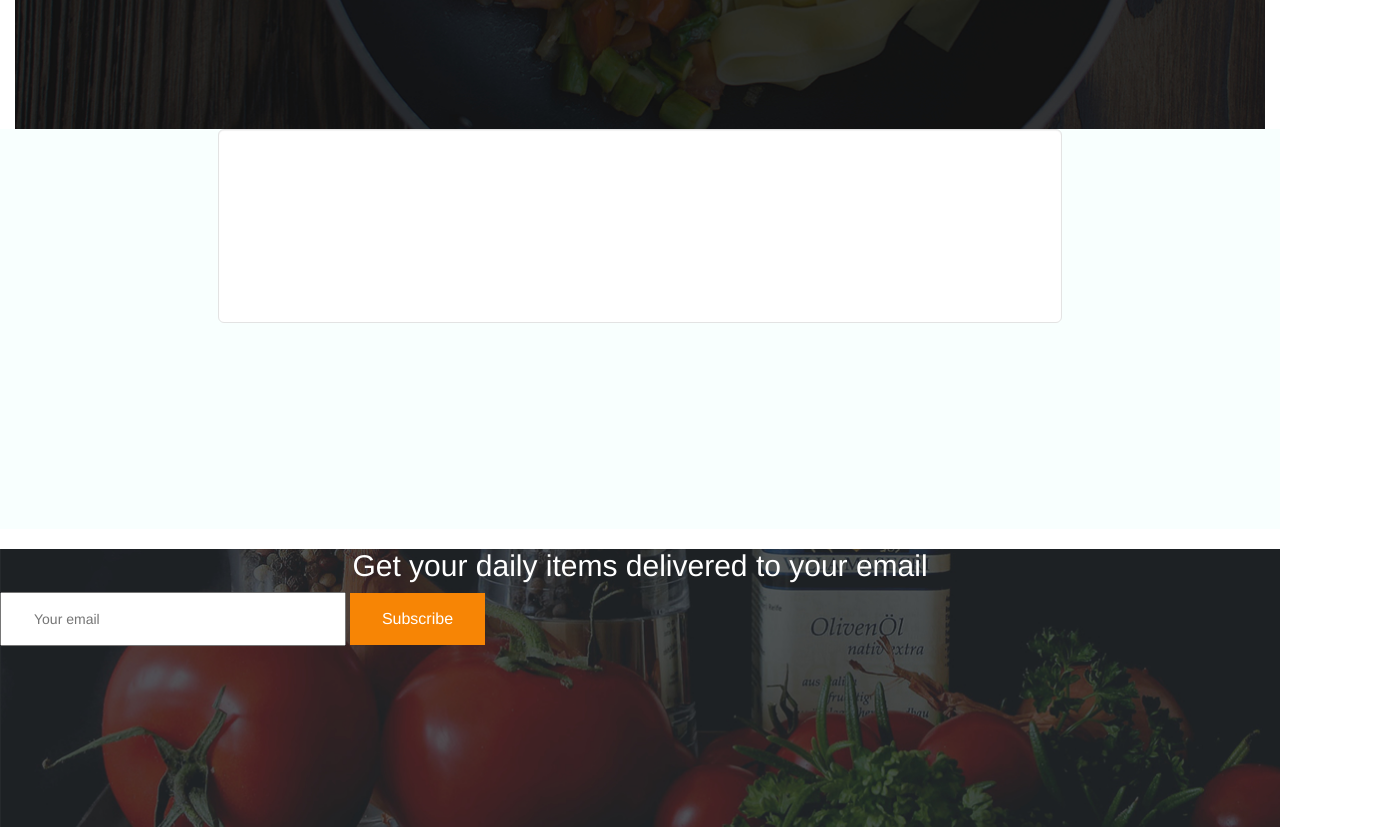
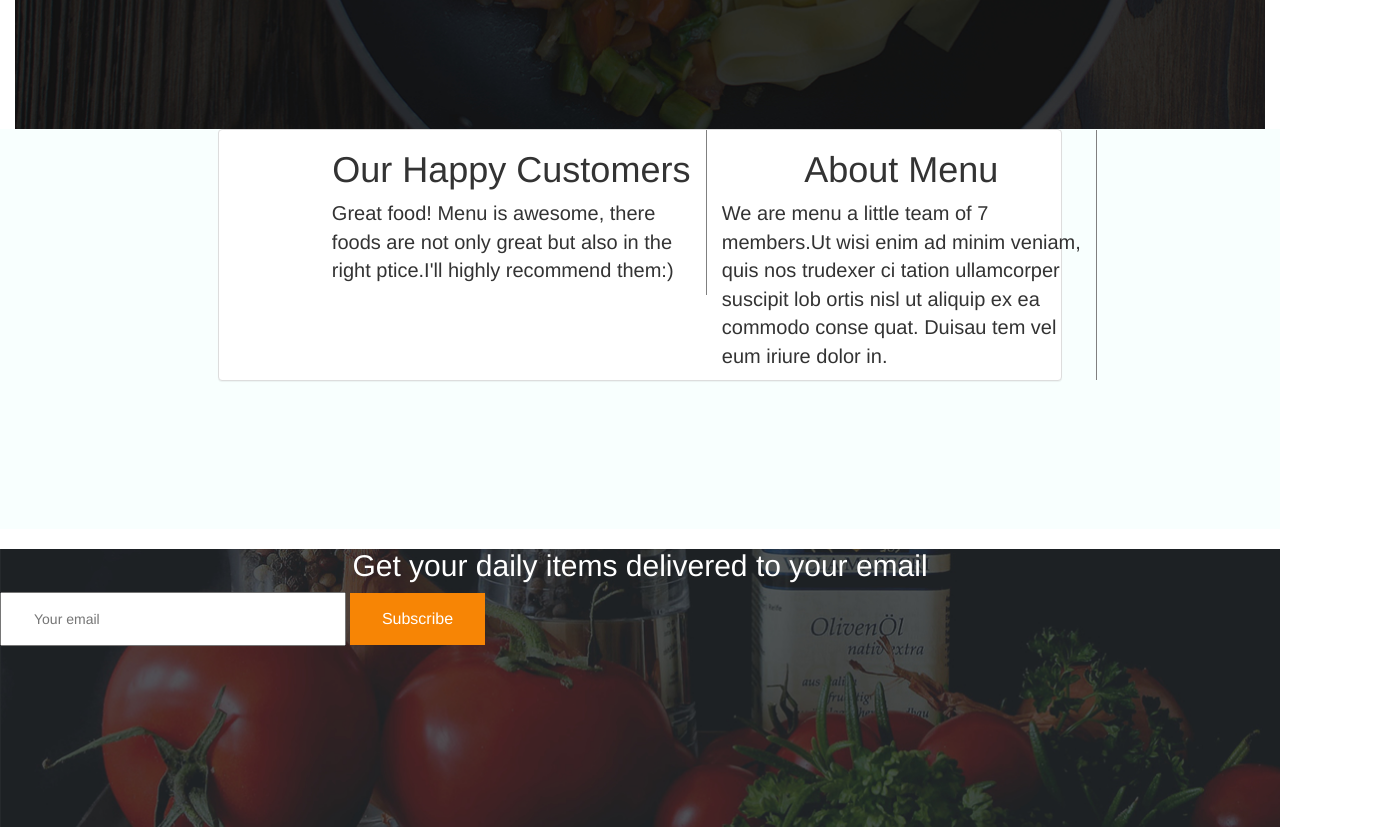
Before and after one commit to paschalogwel/My-Anitas-Kitchen, a plain HTML site: page index.html in a window 1280 px wide. Shown: the part 2300-3127 px from the top of the page, 1389 px wide, since content can reach past the window. Drawn offline with Linux system fonts and the light colour scheme.

Commit message:
adds a panel

```diff
--- a/css/styles.css
+++ b/css/styles.css
@@ -30,6 +30,7 @@ h2{
 .col-md-3{
   padding: 0%;
   margin: 0%;
+
 
 }
 .bf{
@@ -98,9 +99,10 @@ p{
   font-size: 75px;
   color: white;
 }
-.well.well-lg{
-  padding-top: 20%;
+.col-md-4{
+border-right: 1px solid gray;
 }
+
 .button{
     background-color: #F78505;
     border: none;
--- a/index.html
+++ b/index.html
@@ -127,12 +127,31 @@
 
       </div>
       <div class="col-md-8">
-        <div class="well well-lg">
+        <div class="panel panel-default">
+          <div class="container">
+
+
+          <div class="row">
+            <div class="col-md-1">
+
+            </div>
+            <div class="col-md-4">
+              <h1>Our Happy Customers</h1>
+              <p>Great food! Menu is awesome, there foods are not only great but also in the right ptice.I'll highly recommend them:)</p>
+
+            </div>
+            <div class="col-md-4">
+<h1>About Menu</h1>
+<p>We are menu a little team of 7 members.Ut wisi enim ad minim veniam, quis nos trudexer ci tation ullamcorper suscipit lob ortis nisl ut aliquip ex ea commodo conse quat. Duisau tem vel eum iriure dolor in.</p>
+            </div>
+
+</div>
+          </div>
 
         </div>
 
       </div>
-      <div class="col-md-2">
+      <div class="col-md-1">
 
       </div>
 
```
